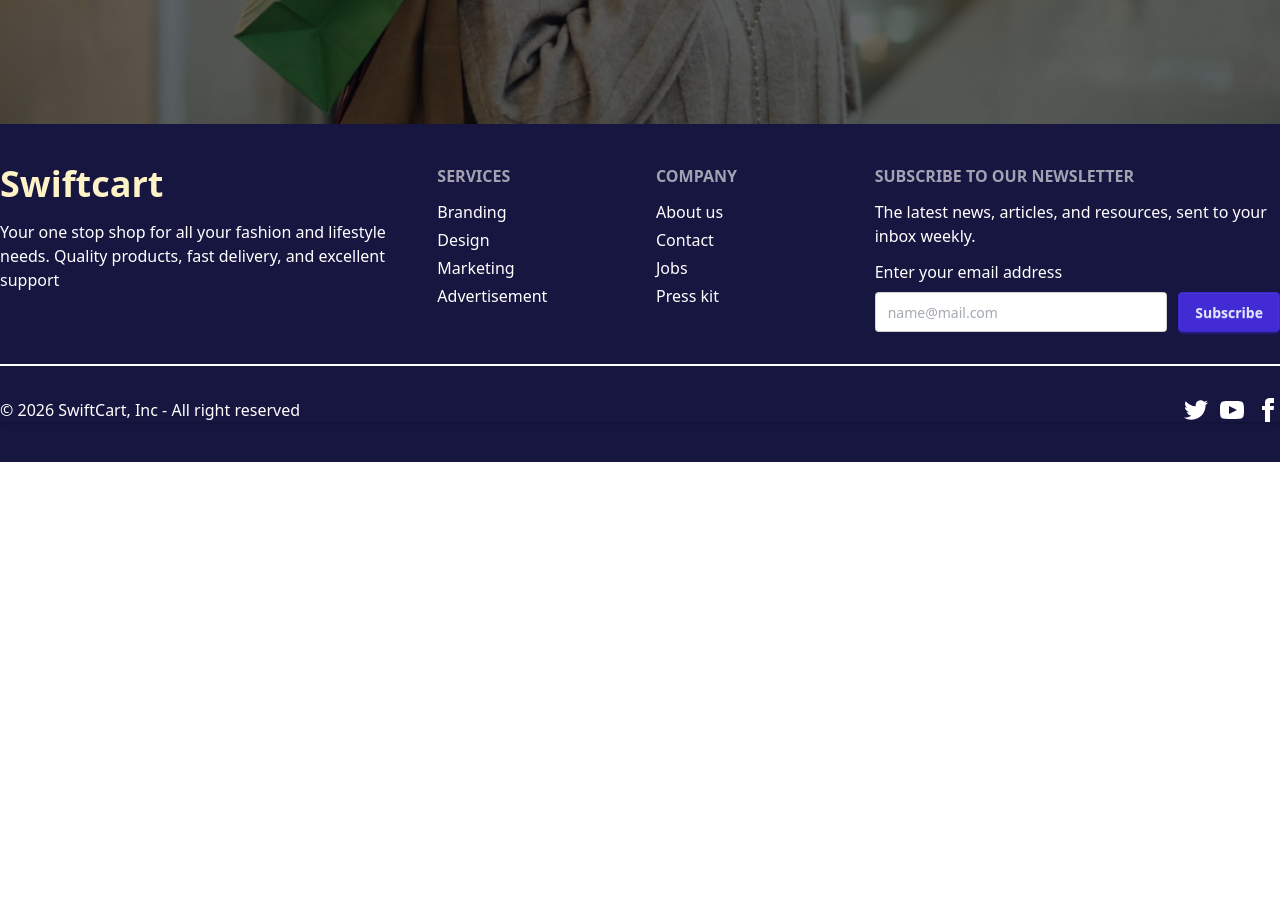
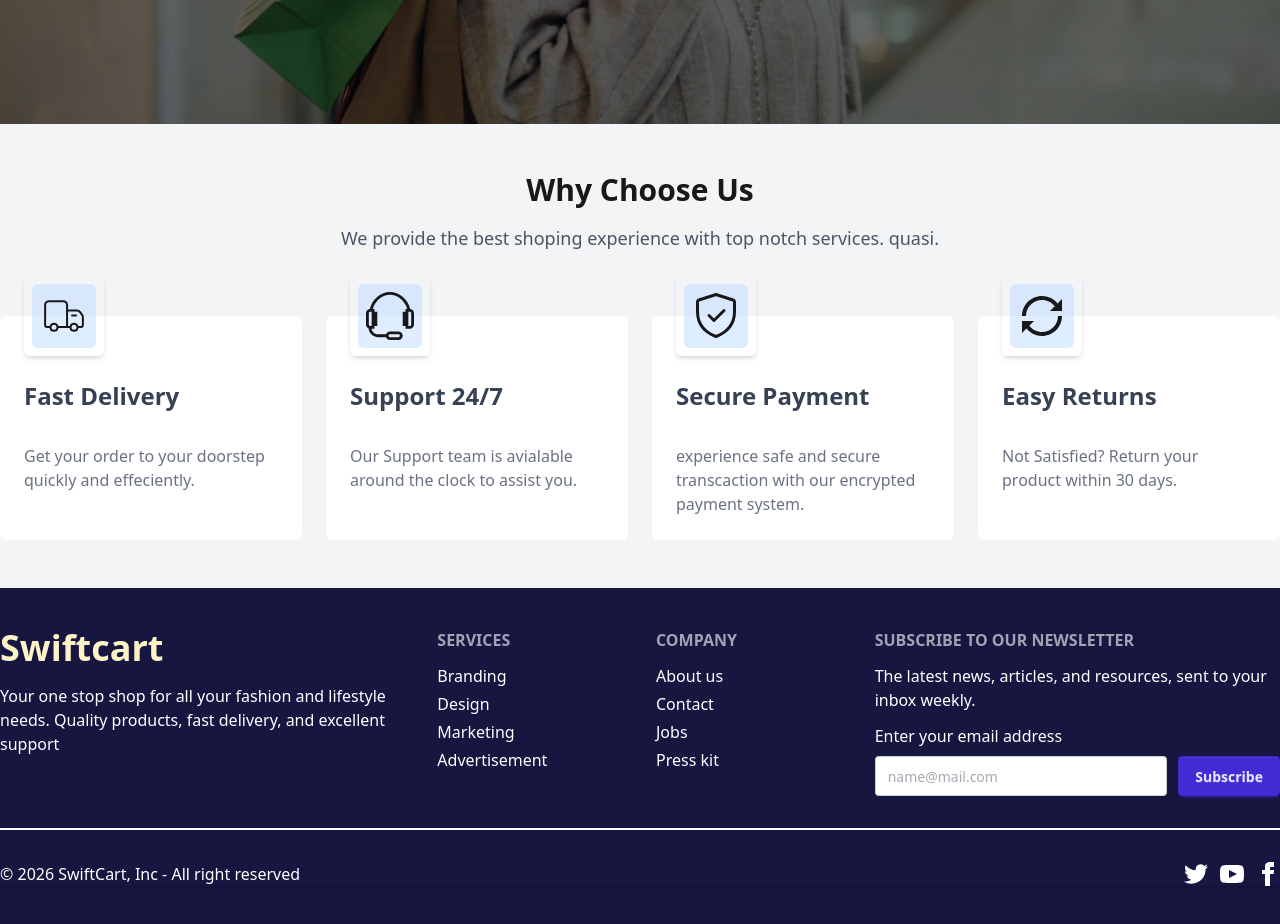
Before and after one commit to tirthorajmondal/swiftcart-react, a React (Vite) app: page / in a window 1280 px wide. Shown: the part 580-1504 px from the top of the page. Before the commit the page ends 1042 px from the top, so only its background shows below. Built offline with nearby package versions, Linux system fonts and the light colour scheme.

Commit message:
added why choose us sectioin

```diff
--- a/src/components/Home/Banner.jsx
+++ b/src/components/Home/Banner.jsx
@@ -1,13 +1,13 @@
 import bannerImg from '../../assets/banner/banner.png';
 const Banner = () => {
     return (
-        <section className="absolute left-0 right-0 min-w-full md: min-h-[80vh] bg-cover bg-center text-white bg-blend-multiply flex items-center" style={{
+        <section className="w-full min-h-[80vh] bg-cover bg-center text-white bg-blend-multiply flex items-center" style={{
             backgroundColor: "rgba(0, 0, 0, 0.6)",
             backgroundImage: `url(${bannerImg})`,
 
         }} >
 
-            <div className=" min-h-full xl:max-w-7xl w-full xl:mx-auto">
+            <div className="max-w-7xl mx-auto w-full">
                 <div className=" mx-16 md:mx-24 xl:mx-auto">
                     <h1 className="text-4xl md:text-5xl lg:text-7xl font-bold">Best Collection For You</h1>
                     <p
--- /dev/null
+++ b/src/components/Home/FeatureCard.jsx
@@ -0,0 +1,16 @@
+
+const FeatureCard = ({ feature }) => {
+
+    const { title, desc, Icon } = feature;
+    return (
+        <div class="flex flex-col p-6 rounded-md bg-white relative mt-12 w-[60vw] md:w-auto mx-auto">
+            <div class="shadow-md absolute left-6 -top-10 rounded-md p-2 ">
+                <div class="bg-blue-200/50 rounded-md p-2"><Icon className="w-12 h-12"/></div>
+            </div>
+            <h3 class="font-bold text-gray-700 text-2xl mt-10 mb-8">{title}</h3>
+            <h6 class="text-gray-500  ">{desc}</h6>
+        </div>
+    );
+};
+
+export default FeatureCard;
--- /dev/null
+++ b/src/components/Home/Trending.jsx
@@ -0,0 +1,11 @@
+import React from 'react';
+
+const Trending = () => {
+    return (
+        <section>
+            <h2></h2>
+        </section>
+    );
+};
+
+export default Trending;
--- /dev/null
+++ b/src/components/Home/WhyChooseUs.jsx
@@ -0,0 +1,44 @@
+import { CiDeliveryTruck } from "react-icons/ci";
+import FeatureCard from "./FeatureCard";
+import { RiLoopRightFill } from "react-icons/ri";
+import { GoShieldCheck } from "react-icons/go";
+import { TfiHeadphoneAlt } from "react-icons/tfi";
+
+const WhyChooseUs = () => {
+    const sitefeatures = [
+        {
+            Icon: CiDeliveryTruck,
+            title: 'Fast Delivery',
+            desc: 'Get your order to your doorstep quickly and effeciently.'
+        },
+        {
+            Icon: TfiHeadphoneAlt,
+            title: 'Support 24/7',
+            desc: 'Our Support team is avialable around the clock to assist you.'
+        },
+        {
+            Icon: GoShieldCheck,
+            title: 'Secure Payment',
+            desc: 'experience safe and secure transcaction with our encrypted payment system.'
+        },
+        {
+            Icon: RiLoopRightFill,
+            title: 'Easy Returns',
+            desc: 'Not Satisfied? Return your product within 30 days.'
+        },
+    ]
+    return (
+        <section className="max-w-7xl mx-auto py-12">
+            <h2 className="text-xl md:text-3xl text-center font-bold">Why Choose Us</h2>
+            <p className="text-center text-lg text-gray-600 my-4 w-10/12 lg:w-full mx-auto">We provide the best shoping experience with top notch
+                services.
+                quasi.</p>
+            <div className="grid grid-cols-1 md:grid-cols-2 lg:grid-cols-4 gap-6">
+
+                {sitefeatures.map((feature, index) => <FeatureCard key={index} feature={feature} />)}
+            </div>
+        </section>
+    );
+};
+
+export default WhyChooseUs;
--- a/src/components/shared/Navbar.jsx
+++ b/src/components/shared/Navbar.jsx
@@ -23,8 +23,8 @@ const Navbar = () => {
     }, [])
 
     return (
-        <header className=" shadow-md  flex justify-between">
-            <div className="navbar bg-base-100 max-w-7xl mx-auto">
+        <header className=" shadow-md  flex justify-between ">
+            <div className="navbar bg-gray-100 max-w-7xl mx-auto">
                 <div className="navbar-start">
 
                     <Link to="/" className="text-2xl text-primary font-bold">Swiftcart</Link>
@@ -41,7 +41,7 @@ const Navbar = () => {
                             className="cart-count absolute -left-1 -bottom-2 leading-none rounded-xl text-xs text-white w-fit bg-primary p-0.5">{cartCount || 0}</span>
                     </Link>
 
-                    <div className="dropdown dropdown-end">
+                    <div className="dropdown dropdown-end z-50">
                         <div tabIndex="0" role="button" className=" btn border-0 lg:hidden p-1 h-fit">
                             {/* <svg xmlns="http://www.w3.org/2000/svg" className="h-5 w-5" fill="none" viewBox="0 0 24 24"
                                 stroke="currentColor">
--- a/src/layouts/Root.jsx
+++ b/src/layouts/Root.jsx
@@ -6,9 +6,9 @@ const Root = () => {
     console.log(`${window.innerWidth} x ${window.innerHeight}`);
 
     return (
-        <div className='flex flex-col'>
+        <div className='flex flex-col bg-gray-100'>
             <Navbar />
-            <div className="min-h-[calc(100vh-401px)] max-w-7xl mx-auto">
+            <div className="min-h-[calc(100vh-401px)]">
                 <Outlet />
             </div>
             <Footer />
--- a/src/pages/Home/Home.jsx
+++ b/src/pages/Home/Home.jsx
@@ -1,12 +1,14 @@
+import WhyChooseUs from "../../components/Home/WhyChooseUs";
 import SEO from "../../components/SEO/SEO";
 import Banner from './../../components/Home/Banner';
 
 const Home = () => {
     return (
-        <div className="pb-[80vh]">
+        <div className="">
             <SEO title={'Swiftcart | Home'} description={'Lorem ipsum, dolor sit amet consectetur adipisicing elit. Rerum non pariatur, dicta beatae animi, recusandae vel, consequatur modi reprehenderit aspernatur minima ducimus voluptatibus.'} />
 
             <Banner />
+            <WhyChooseUs />
         </div>
     );
 };
--- /dev/null
+++ b/src/pages/Products/CategoryBtnContainer.jsx
@@ -0,0 +1,22 @@
+import React, { useState } from 'react';
+
+const CategoryBtnContainer = ({ filterByCategory, caterories, reloadAllProducts }) => {
+    const [activeBtn, setaActiveBtn] = useState(false)
+
+
+    return (
+        <div id="categories-container"
+            className="flex flex-wrap gap-4 w-11/12 md:w-full mx-auto  justify-center my-4 uppercase">
+            <button
+                onClick={reloadAllProducts}
+                className="btn btn-outline border-slate-400 rounded-full active category-button">All</button>
+            {
+                caterories.map(category => <button onClick={() => filterByCategory(category)} key={category} className={`bg-primary text-white'}
+                        btn btn-outline border-slate-400 rounded-full uppercase`}>
+                    {category}</button>)
+            }
+        </div>
+    );
+};
+
+export default CategoryBtnContainer;
--- a/src/pages/Products/Products.jsx
+++ b/src/pages/Products/Products.jsx
@@ -2,11 +2,13 @@ import { useEffect, useState } from "react";
 import SEO from "../../components/SEO/SEO";
 import ProductsCard from "../../components/Products/ProductsCard";
 import { NavLink } from "react-router-dom";
+import CategoryBtnContainer from "./CategoryBtnContainer";
 
 const Products = () => {
     const [productsData, setProductsData] = useState([])
     const [caterories, setCaterories] = useState([])
     const [loading, setLoading] = useState(false)
+    const [activeBtn, setaActiveBtn] = useState(false)
 
     const getProductsData = async () => {
         try {
@@ -31,8 +33,9 @@ const Products = () => {
             console.log(error);
         }
     }
-    const reloadAllProducts = () => {
+    const reloadAllProducts = (e) => {
         getProductsData()
+        console.log(e.target);
     }
 
     const filterByCategory = async (category) => {
@@ -55,20 +58,14 @@ const Products = () => {
 
 
     return (
-        <div>
+        <section className="max-w-7xl mx-auto">
             <SEO title={'Swiftcart | Products'} description={'Lorem ipsum, dolor sit amet consectetur adipisicing elit. Rerum non pariatur, dicta beatae animi, recusandae vel, consequatur modi reprehenderit aspernatur minima ducimus voluptatibus.'} />
             <div className="py-8">
                 <h2 className="text-xl lg:text-3xl font-bold text-center">Our Products</h2>
-                <div id="categories-container"
-                    className="flex flex-wrap gap-4 w-11/12 md:w-full mx-auto  justify-center my-4 uppercase">
-                    <button
-                        onClick={reloadAllProducts}
-                        className="btn btn-outline border-slate-400 rounded-full active category-button">All</button>
-                    {
-                        caterories.map(category => <NavLink onClick={() => filterByCategory(category)} key={category} className={`${({ isActive }) => isActive && 'bg-primary text-white'}
-                        btn btn-outline border-slate-400 rounded-full uppercase`}>{category}</NavLink>)
-                    }
-                </div>
+                <CategoryBtnContainer
+                    caterories={caterories}
+                    filterByCategory={filterByCategory}
+                    reloadAllProducts={reloadAllProducts} />
                 <div
                     className="grid gap-6 grid-cols-1 md:grid-cols-3 lg:grid-cols-4 mt-8 content-stretch min-h-20 place-items-center">
                     {loading && <span className="mx-auto loading loading-bars loading-md col-span-4"></span>}
@@ -78,7 +75,7 @@ const Products = () => {
                 </div>
 
             </div>
-        </div >
+        </section >
     );
 };
 
```
